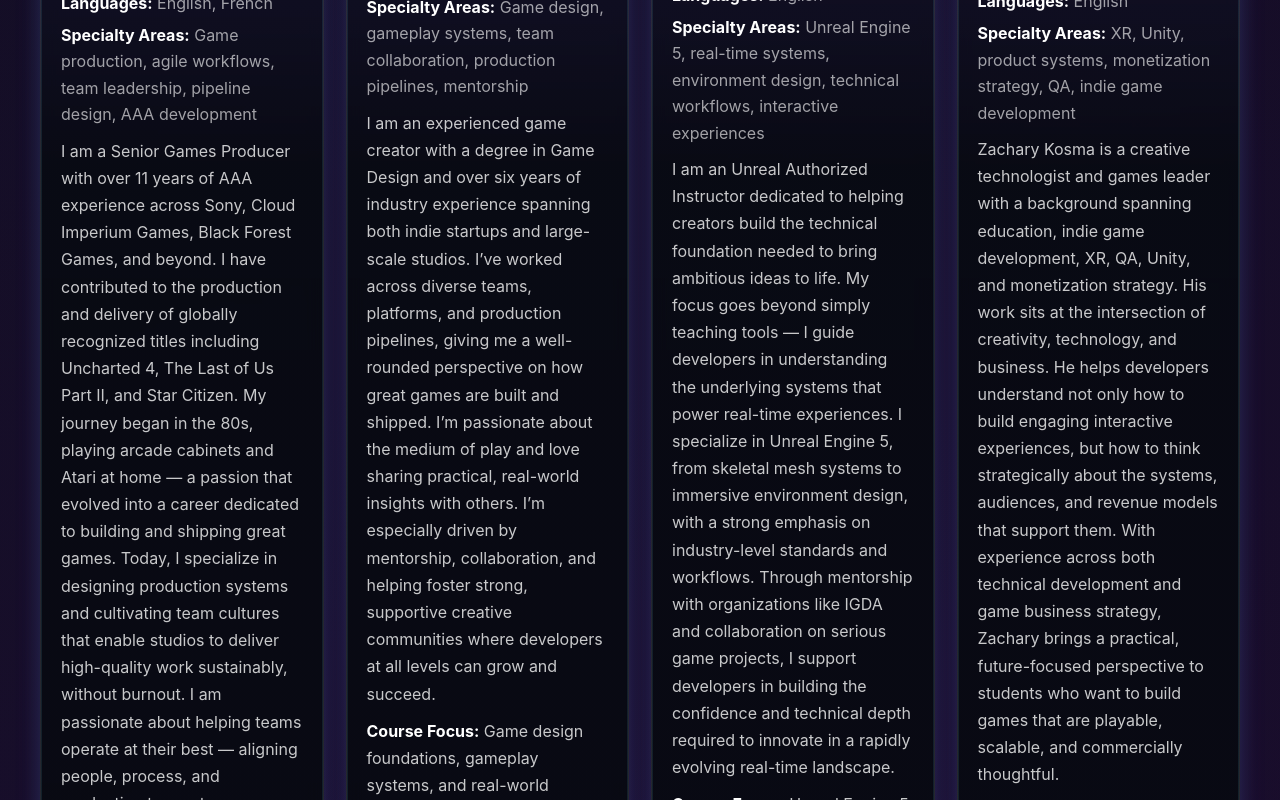
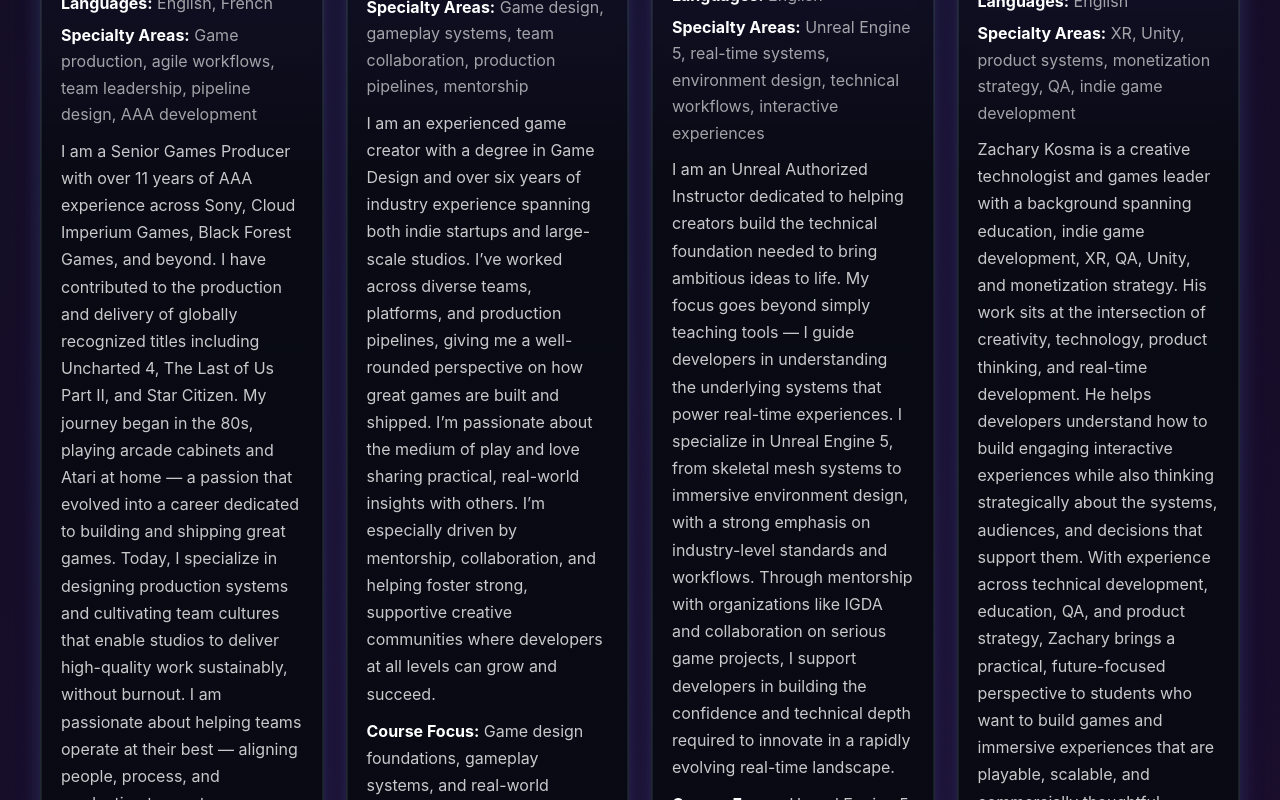
Before and after one commit to jessgoodvibesonly/aspire-game-academy, a Next.js app: page / in a window 1280 px wide. Shown: the part 8780-9580 px from the top of the page. Built offline with nearby package versions, Linux system fonts and the light colour scheme.

Commit message:
Update Zachary Kosma instructor card copy

```diff
--- a/app/page.tsx
+++ b/app/page.tsx
@@ -333,7 +333,7 @@ export default function Home() {
       location: "Las Vegas / Los Angeles, USA",
       languages: "English",
       specialties: "XR, Unity, product systems, monetization strategy, QA, indie game development",
-      bio: "Zachary Kosma is a creative technologist and games leader with a background spanning education, indie game development, XR, QA, Unity, and monetization strategy. His work sits at the intersection of creativity, technology, and business. He helps developers understand not only how to build engaging interactive experiences, but how to think strategically about the systems, audiences, and revenue models that support them. With experience across both technical development and game business strategy, Zachary brings a practical, future-focused perspective to students who want to build games that are playable, scalable, and commercially thoughtful.",
+      bio: "Zachary Kosma is a creative technologist and games leader with a background spanning education, indie game development, XR, QA, Unity, and monetization strategy. His work sits at the intersection of creativity, technology, product thinking, and real-time development. He helps developers understand how to build engaging interactive experiences while also thinking strategically about the systems, audiences, and decisions that support them. With experience across technical development, education, QA, and product strategy, Zachary brings a practical, future-focused perspective to students who want to build games and immersive experiences that are playable, scalable, and commercially thoughtful.",
       courseFocus: "XR prototyping, Unity foundations, product systems, and monetization strategy for modern interactive experiences. Students will learn how to shape an idea into a playable prototype, understand the systems behind engagement and revenue, and make technical and strategic decisions that support long-term viability.",
       badge: "Aspire Badge: Technical Foundations",
       imageSrc: "/zachary.png",
```
